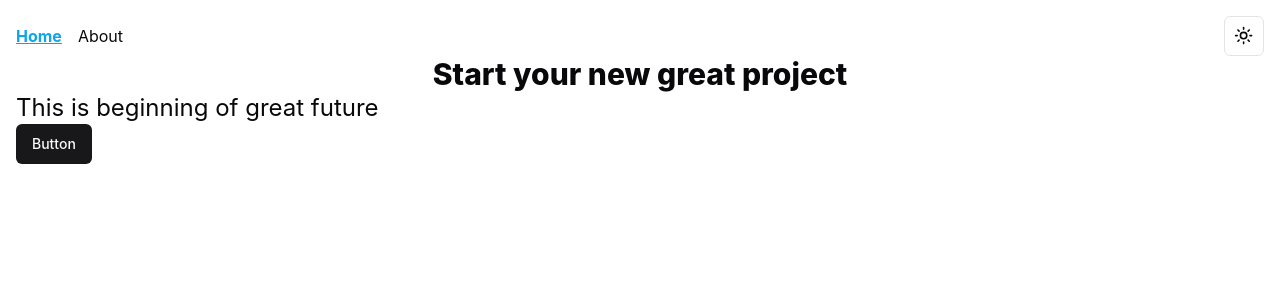
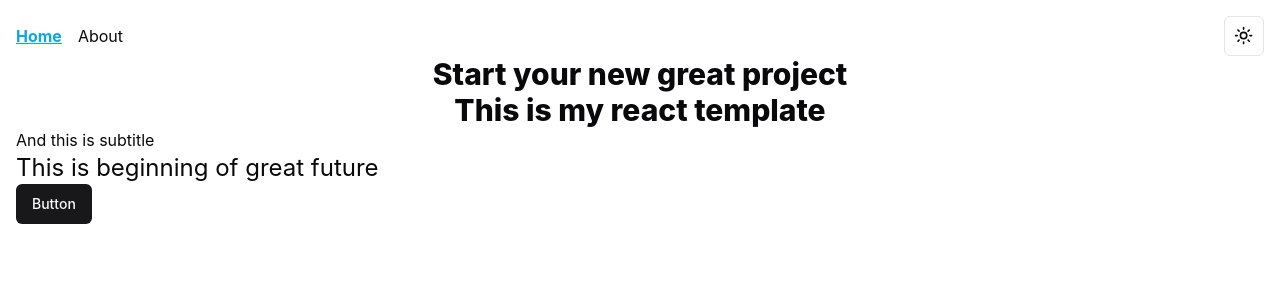
Before and after one commit to rafpiek/react-template, a React (Vite) app: page / in a window 1280 px wide. Shown: the top 300 px of the page. Built offline with nearby package versions, Linux system fonts and the light colour scheme.

Commit message:
add i18next

```diff
--- a/package.json
+++ b/package.json
@@ -48,6 +48,9 @@
     "cmdk": "^1.0.0",
     "date-fns": "^3.6.0",
     "embla-carousel-react": "^8.1.5",
+    "i18next": "^23.11.5",
+    "i18next-browser-languagedetector": "^8.0.0",
+    "i18next-http-backend": "^2.5.2",
     "input-otp": "^1.2.4",
     "lucide-react": "^0.396.0",
     "next-themes": "^0.3.0",
@@ -55,6 +58,7 @@
     "react-day-picker": "^8.10.1",
     "react-dom": "^18.2.0",
     "react-hook-form": "^7.52.0",
+    "react-i18next": "^14.1.2",
     "react-resizable-panels": "^2.0.19",
     "react-router-dom": "^6.23.1",
     "sonner": "^1.5.0",
--- /dev/null
+++ b/src/config/locales/en.json
@@ -0,0 +1,4 @@
+{
+  "title": "This is my react template",
+  "subtitle": "And this is subtitle"
+}
--- /dev/null
+++ b/src/infra/i18n.ts
@@ -0,0 +1,24 @@
+import i18n from 'i18next'
+import { initReactI18next } from 'react-i18next'
+import Backend from 'i18next-http-backend'
+import LanguageDetector from 'i18next-browser-languagedetector'
+import en from "config/locales/en.json"
+
+i18n
+.use(Backend)
+.use(LanguageDetector)
+.use(initReactI18next)
+.init({
+  fallbackLng: 'en',
+  resources: {
+    en: {
+      translation: en
+    }
+  },
+  debug: true,
+  interpolation: {
+    escapeValue: false
+  }
+})
+
+export default i18n
--- a/src/main.tsx
+++ b/src/main.tsx
@@ -7,6 +7,7 @@ import { DependenciesProvider } from 'infra/DependencyContainer.tsx'
 import { ThemeProvider } from 'components/ThemeProvider/ThemeProvider.tsx'
 import { QueryClient, QueryClientProvider } from '@tanstack/react-query'
 import { ReactQueryDevtools } from '@tanstack/react-query-devtools'
+import "infra/i18n"
 
 const queryClient = new QueryClient()
 
--- a/src/pages/Home/HomePage.tsx
+++ b/src/pages/Home/HomePage.tsx
@@ -1,11 +1,16 @@
 import { Subheader } from 'pages/Home/Subheader'
 import { MainLayout } from 'pages/layout/MainLayout'
 import { Button } from 'components/ui/button'
+import { useTransition } from 'react';
+import { useTranslation } from 'react-i18next';
 
 export const HomePage = () => {
+  const { t } = useTranslation()
   return (
     <MainLayout containerClassName="items-center justify-center">
       <h1 className="text-center">Start your new great project</h1>
+      <h1 className="text-center">{t('title')}</h1>
+      <p>{t('subtitle')}</p>
       <Subheader />
 
       <Button variant="default">Button</Button>
```
Also changed, not shown: 1 other file (tests, documents, lock files or other folders).
